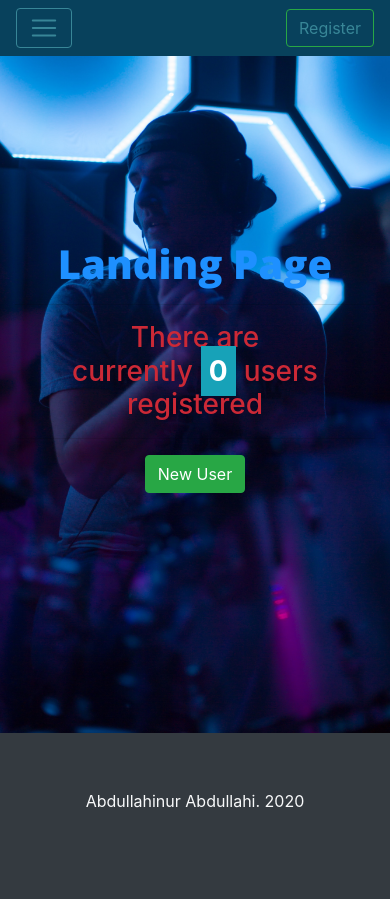
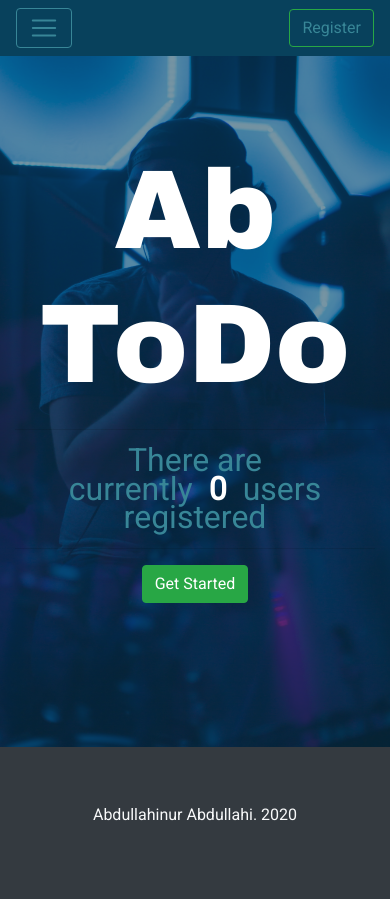
Before and after one commit to SandyAbdullahi/django-todo, a Django app: page / in a window 390 px wide. Before the commit the page ends 808 px from the top, so only its background shows below. Run offline with Django 3.2, Linux system fonts and the light colour scheme; parts of the project's set-up code (start-up, migrations or seed data) failed here and were passed over; some libraries are stand-ins or nearby versions.

Commit message:
style landing for mobile

```diff
--- a/static/css/styles.css
+++ b/static/css/styles.css
@@ -1,4 +1,16 @@
-@import url('https://fonts.googleapis.com/css2?family=Open+Sans:wght@800&display=swap');
+/* Fonts */
+@import url('https://fonts.googleapis.com/css2?family=Archivo+Black&family=Roboto&display=swap');
+h1,h2,h3,h4,h5 {
+    font-family: 'Archivo Black', sans-serif;
+}
+
+p,a,li,ul {
+    font-family: 'Roboto', sans-serif;
+}
+
+
+
+
 #div_id_user,#div_id_list {
     display: none;
 }
@@ -6,9 +18,14 @@
 /*
 base colors:
 1. INDIGO DYE: #08415C
+1.1. INDIGO DYE T: #08415c8c
 2. MADDER LAKE: #CC2936
 3. METALLIC SEAWEED: #388697
 */
+
+#my-red {
+    color: #CC2936 !important;
+}
 
 
 
@@ -45,10 +62,24 @@ base colors:
 .landing {
     background: url('../img/payton-tuttle-5wb5-FhQ0M8-unsplash.jpg') no-repeat center;
     background-size: 35rem;
-    padding: 15rem 0rem;
-    color: #CC2936;
+    color: #388697;
 }
 
+.landing .content {
+    padding: 9rem 0rem;
+    background-color: #08415c8c;
+
+}
+
+.landing h1 {
+    font-size: 7rem;
+    color: #ffffff;
+}
+
+.landing p {
+    line-height: 0.9;
+    font-size: 2rem;
+}
 
 
 
@@ -63,11 +94,6 @@ textarea {
     width: 80% !important;
 }
 
-h1 {
-    font-family: 'Open Sans', sans-serif;
-    color: dodgerblue;
-    font-weight: 900;
-}
 
 a {
     color: black;
--- a/templates/pages/landing.html
+++ b/templates/pages/landing.html
@@ -2,15 +2,20 @@
 
 {% block content %}
 
-<div class="landing text-center">
-    <div class="container-fluid">
-        <h1>Landing Page</h1>
-        <hr>
+<div class="landing">
+
+    <div class="content text-center">
+        <div class="container-fluid">
+            <h1>Ab ToDo</h1>
+            <hr>
+        </div>
+        <div class="container">
+            <p>There are currently<span class="m-2 p-2 text-white font-weight-bold">{{ count }}</span>users registered</p>
+            <hr>
+            <a href="{% url 'sign_up' %}" class="btn btn-success">Get Started</a>
+        </div>
     </div>
-    <div class="container">
-        <h3>There are currently<span class="bg-info m-2 p-2 text-white font-weight-bold">{{ count }}</span>users registered</h3>
-        <hr>
-        <a href="{% url 'sign_up' %}" class="btn btn-success">New User</a>
-    </div>
+
+
 </div>
 {% endblock  %}
```
